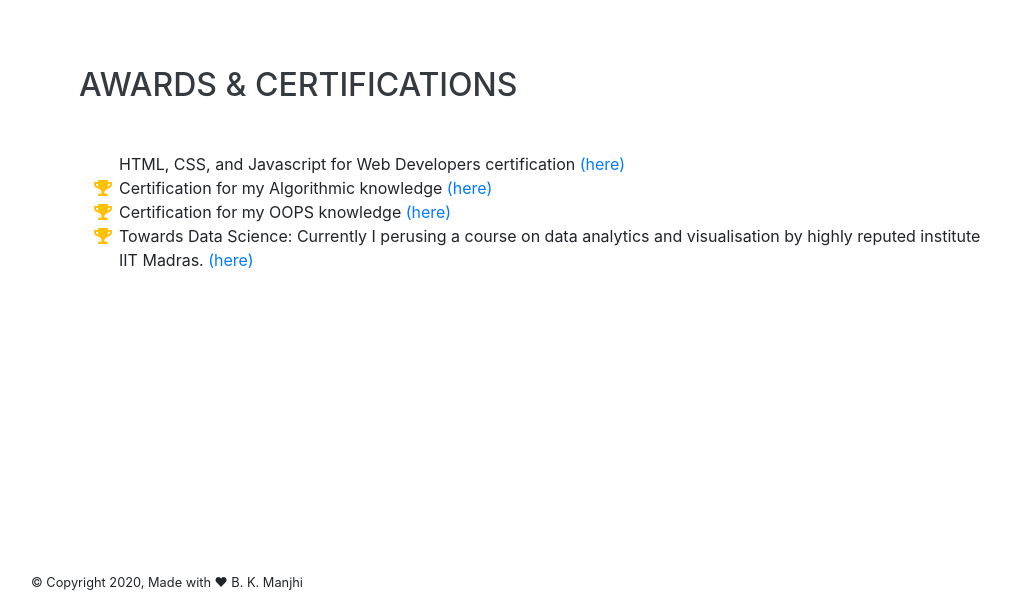
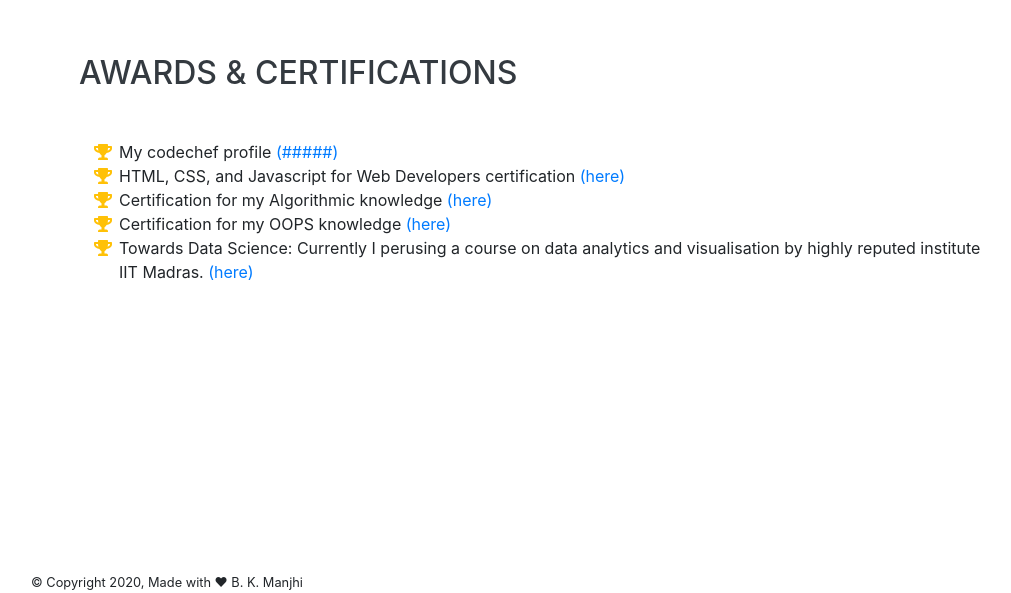
Before and after one commit to banty306/know-me, a website with bundled scripts: page index.html in a window 1280 px wide. Shown: the part 3458-4051 px from the top of the page, without its empty margins (241-1252 px from the left). Built offline with nearby package versions, Linux system fonts and the light colour scheme; a web font is replaced by a local one.

Commit message:
Update index.html

```diff
--- a/index.html
+++ b/index.html
@@ -179,12 +179,12 @@
       <div class="w-100">
         <h2 class="mb-5">Awards &amp; Certifications</h2>
         <ul class="fa-ul mb-0">
-<!--           <li>
+          <li>
             <i class="fa-li fa fa-trophy text-warning"></i>
             My codechef profile <a href ='https://www.codechef.com/users/aarkom'> (#####) </a></li>
         </ul>
         <ul class="fa-ul mb-0">
-          <li> -->
+          <li>
             <i class="fa-li fa fa-trophy text-warning"></i>
             HTML, CSS, and Javascript for Web Developers certification <a href ='https://coursera.org/share/fd0c43452b2b076b41b341030dc3dc91'>(here)</a> </li>
         </ul>
```
